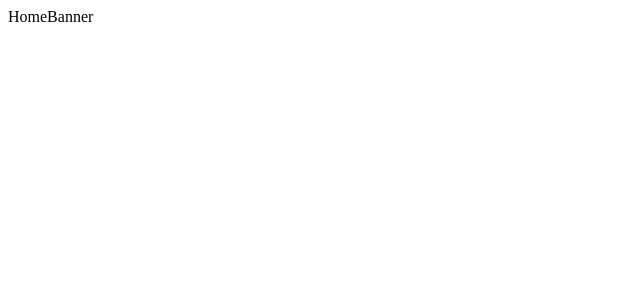
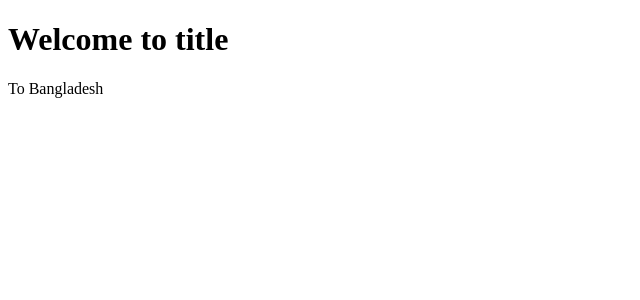
Before and after one commit to Nabab-Sharif/React-Practices, a React (Create React App) app: page / in a window 1280 px wide. Shown: the top 300 px of the page, without its empty margins (0-640 px from the left). Built offline with nearby package versions, Linux system fonts and the light colour scheme.

Commit message:
props use

```diff
--- a/src/component/home/HomeBanner.js
+++ b/src/component/home/HomeBanner.js
@@ -1,16 +1,25 @@
 
 import React, { Component } from 'react'
+
 
 export default class HomeBanner extends Component {
 
 
-  constructor(props){
+  constructor(props) {
     super();
   }
 
+
+
+
   render() {
     return (
-      <div>HomeBanner</div>
+      <div>
+        <h1>{this.props.title}</h1>
+        <p>{this.props.subtitle}</p>
+      </div>
     )
   }
+
+
 }
--- a/src/pages/HomePage.js
+++ b/src/pages/HomePage.js
@@ -13,7 +13,7 @@ export default class HomePage extends Component {
   render() {
     return (
       <div>
-        <HomeBanner />
+        <HomeBanner title="Welcome to title" subtitle="To Bangladesh" />
       </div>
     )
   }
```
